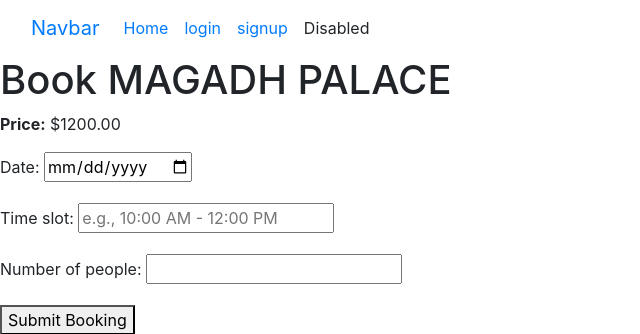
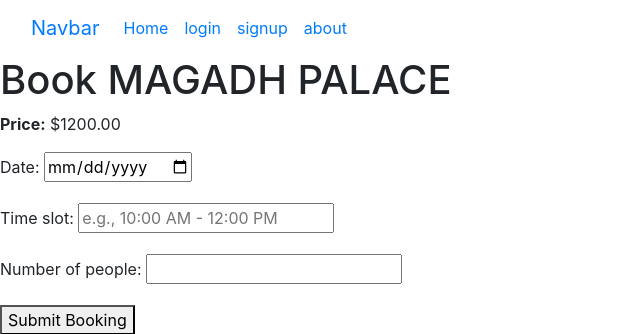
Before and after one commit to Musharraf551/robyse, a Django app: page /book/1/ in a window 1280 px wide. Shown: the top 334 px of the page, without its empty margins (0-640 px from the left). Run offline with Django 5.2, Linux system fonts and the light colour scheme; data comes from the database, SQL or seed files in the repository; some libraries are stand-ins or nearby versions.

Commit message:
provided navigation link for about

```diff
--- a/templates/base.html
+++ b/templates/base.html
@@ -33,7 +33,7 @@
                   </li>
                   {% endif %}
                   <li class="nav-item">
-                    <a class="nav-link disabled" aria-disabled="true">Disabled</a>
+                    <a class="nav-link" href="{% url "about" %}">about</a>
                   </li>
                 </ul>
               </div>
```
